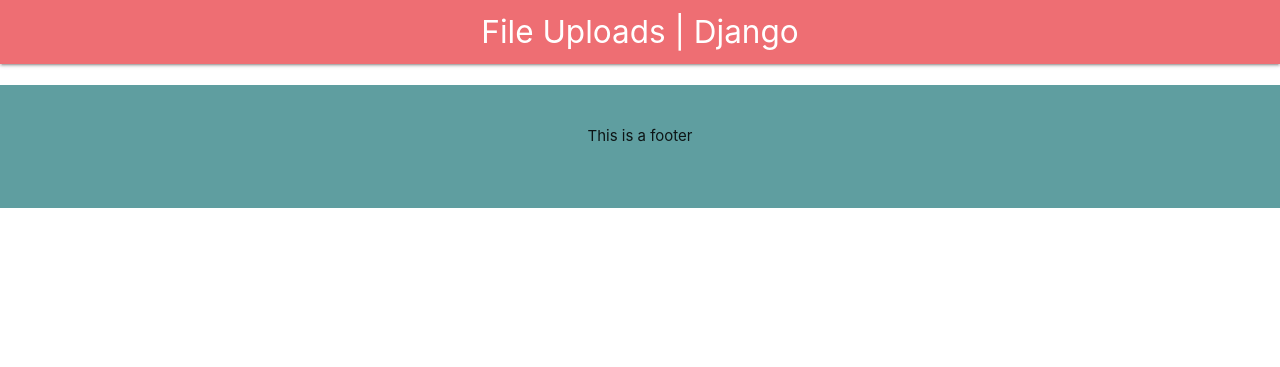
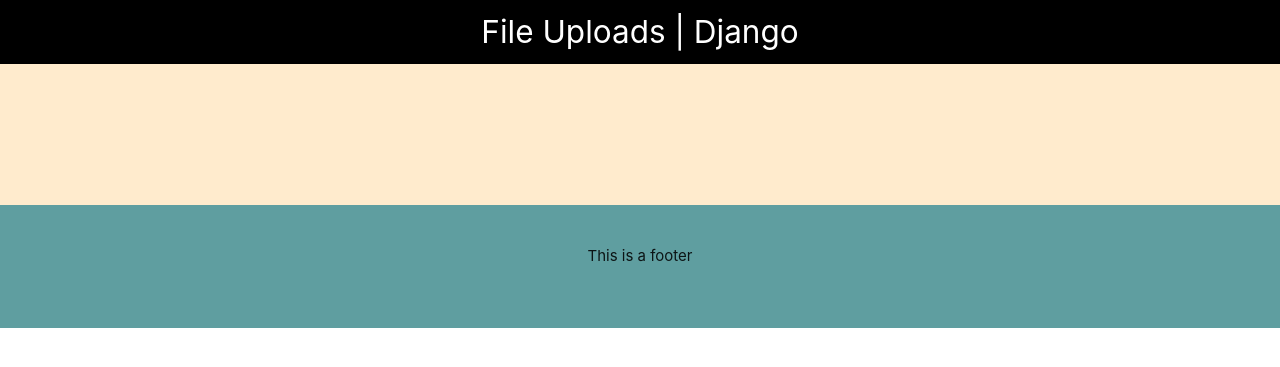
Before and after one commit to mujeebishaque/django-fileuploads, a Django app: page / in a window 1280 px wide. Shown: the top 367 px of the page. Run offline with Django 3.2, Linux system fonts and the light colour scheme.

Commit message:
improving templates

```diff
--- a/templates/master.html
+++ b/templates/master.html
@@ -6,34 +6,32 @@
     <meta name="viewport" content="width=device-width, initial-scale=1.0">
     <meta http-equiv="X-UA-Compatible" content="ie=edge">
     <title>FileUploads</title>
-    <link rel="stylesheet" href="https://cdnjs.cloudflare.com/ajax/libs/materialize/1.0.0/css/materialize.min.css">
-
-<style>
-
-</style>
+    <link rel="stylesheet" href="https://cdnjs.cloudflare.com/ajax/libs/materialize/1.0.0/css/materialize.min.css" />
 
 </head>
 
 
 <body>
 
-    <nav>
+    <nav style="background-color: black;">
         <div class="nav-wrapper">
           <a href="#" class="brand-logo center">File Uploads | Django</a>
         </div>
     </nav>
 
+    <div class="contentpanel"  style="background-color: blanchedalmond; padding: 60px;">
+        <div class="container">
+            <div class="row">
 
-    <div class="container">
-        <div class="row">
+                <div class="col s12 align-center">
+                    {% block content %}
+                    {% endblock %}
+                </div>
 
-            <div class="col s12 align-center">
-                {% block content %}
-                {% endblock %}
             </div>
-
         </div>
     </div>
+
 
     <div class="footer" style="background-color: cadetblue; padding: 40px 40px;">
         <div class="container">
```
